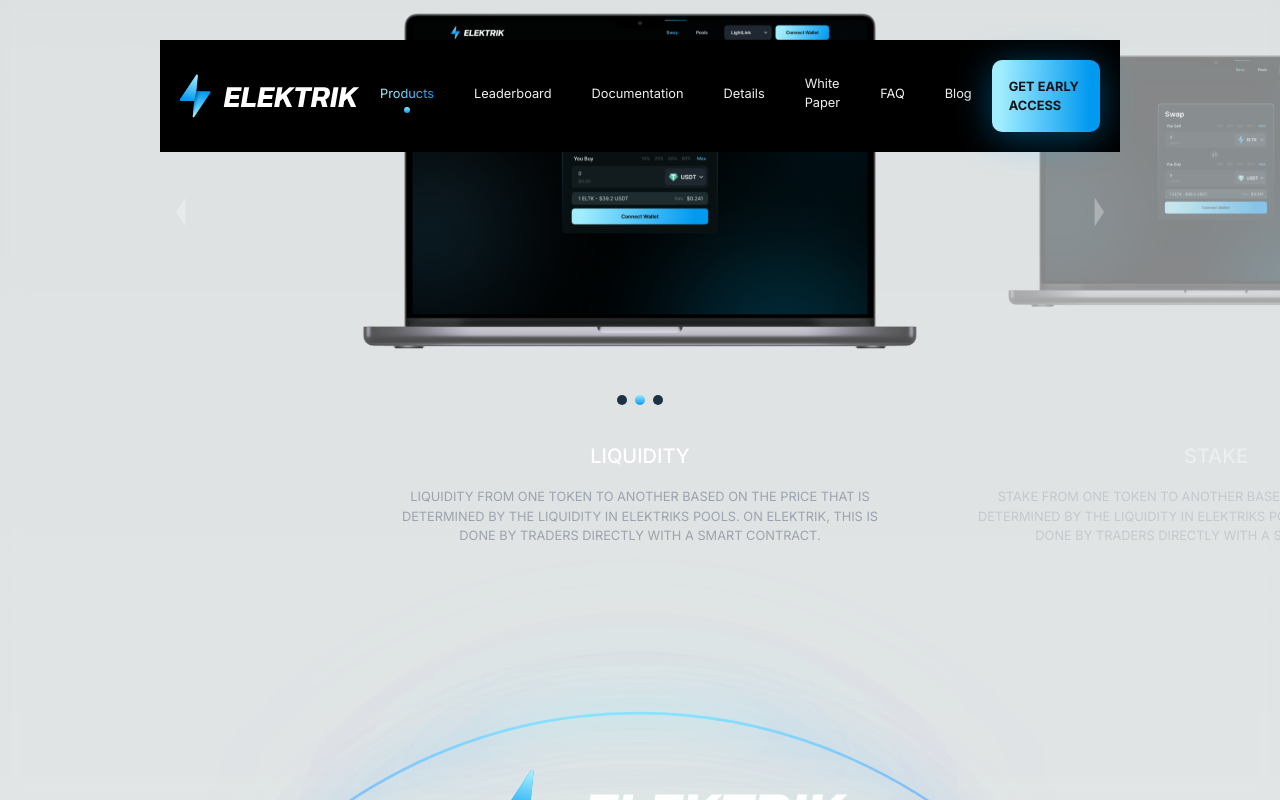
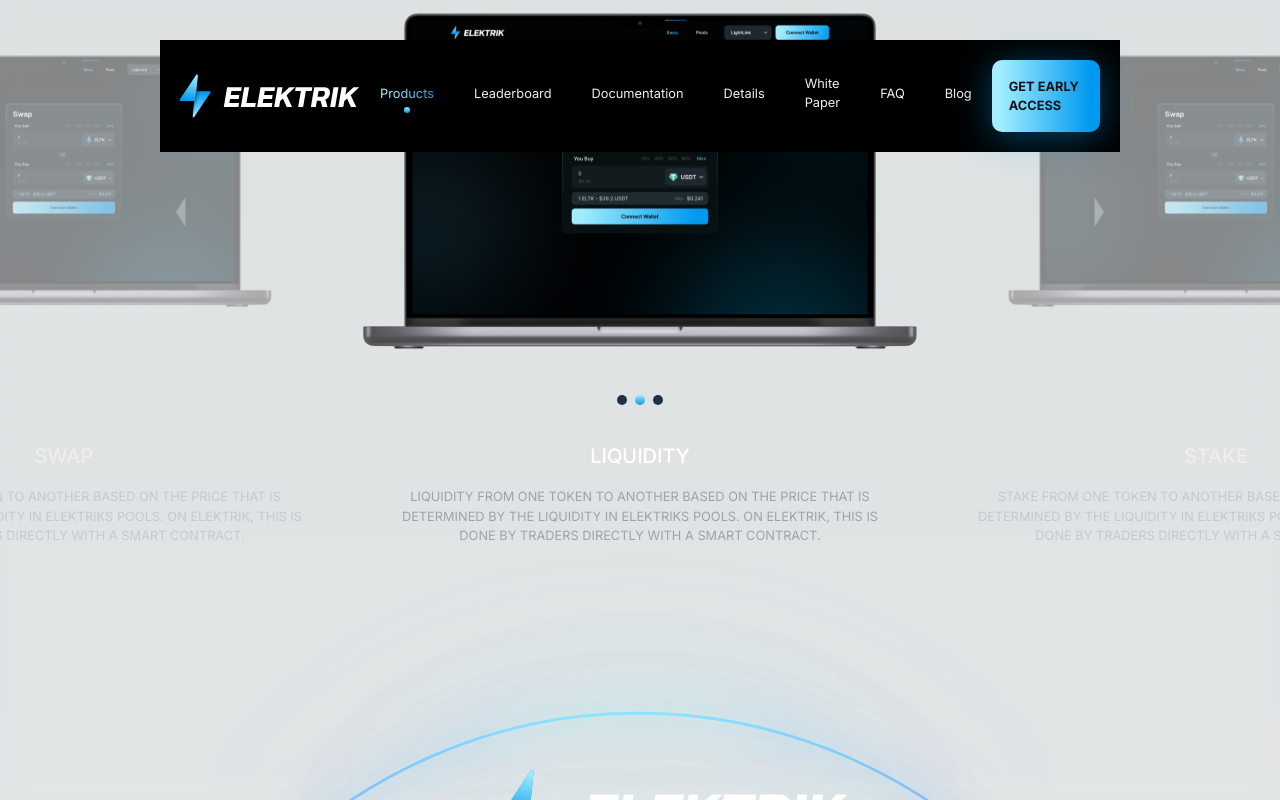
Before and after one commit to HassanKhan123/landing-page, a Next.js app: page / in a window 1280 px wide. Both pictures are taken after a click on the button 640 px from the left and 1978 px from the top of the page. Shown: the part 1578-2378 px from the top of the page. Built offline with nearby package versions, Linux system fonts and the light colour scheme.

Commit message:
updated: carousel

```diff
--- a/app/globals.css
+++ b/app/globals.css
@@ -102,7 +102,14 @@
   right: 0px;
 }
 
-.next-carousel-preview {
+.next-carousel-preview-1 {
+  position: absolute;
+  top: 0;
+  left: -35%;
+  z-index: -10;
+}
+
+.next-carousel-preview-2 {
   position: absolute;
   top: 0;
   right: -35%;
--- a/components/Carousel.tsx
+++ b/components/Carousel.tsx
@@ -52,7 +52,7 @@
                   ? "translate-x-0"
                   : index === (activeIndex + 1) % images.length
                   ? "translate-x-full"
-                  : "translate-x-full -translate-y-1/2"
+                  : "translate-x-300 -translate-y-0"
               }`}
             />
           </>
@@ -89,17 +89,37 @@
           </div>
         </div>
 
+        {activeIndex !== 0 && images[(activeIndex - 1) % images.length] && (
+          <Image
+            width={400}
+            height={400}
+            key={activeIndex - 1}
+            src={`${images[(activeIndex - 1) % images.length].img}`}
+            alt={`Image ${((activeIndex - 1) % images.length) - 1}`}
+            className={`next-carousel-preview-1 w-1/2 h-full opacity-40`}
+          />
+        )}
         <Image
           width={400}
           height={400}
-          key={activeIndex}
+          key={activeIndex + 1}
           src={`${images[(activeIndex + 1) % images.length].img}`}
           alt={`Image ${((activeIndex + 1) % images.length) + 1}`}
-          className={`next-carousel-preview w-1/2 h-full opacity-40`}
+          className={`next-carousel-preview-2 w-1/2 h-full opacity-40`}
         />
       </div>
 
       <div className='relative'>
+        {activeIndex !== 0 && images[(activeIndex - 1) % images.length] && (
+          <div className='flex w-1/2 flex-1 flex-col items-center justify-center m-auto next-carousel-preview-1 opacity-40'>
+            <p className='text-light-1 text-xl uppercase font-medium'>
+              {images[(activeIndex - 1) % images.length].title}
+            </p>
+            <p className='text-dark-4 text-center text-sm mt-4 uppercase'>
+              {images[(activeIndex - 1) % images.length].description}
+            </p>
+          </div>
+        )}
         <div className='flex w-1/2 flex-1 flex-col items-center justify-center m-auto  mt-5'>
           <p className='text-light-1 text-xl uppercase font-medium'>
             {images[activeIndex].title}
@@ -109,7 +129,7 @@
           </p>
         </div>
 
-        <div className='flex w-1/2 flex-1 flex-col items-center justify-center m-auto   next-carousel-preview opacity-40'>
+        <div className='flex w-1/2 flex-1 flex-col items-center justify-center m-auto next-carousel-preview-2 opacity-40'>
           <p className='text-light-1 text-xl uppercase font-medium'>
             {images[(activeIndex + 1) % images.length].title}
           </p>
```
